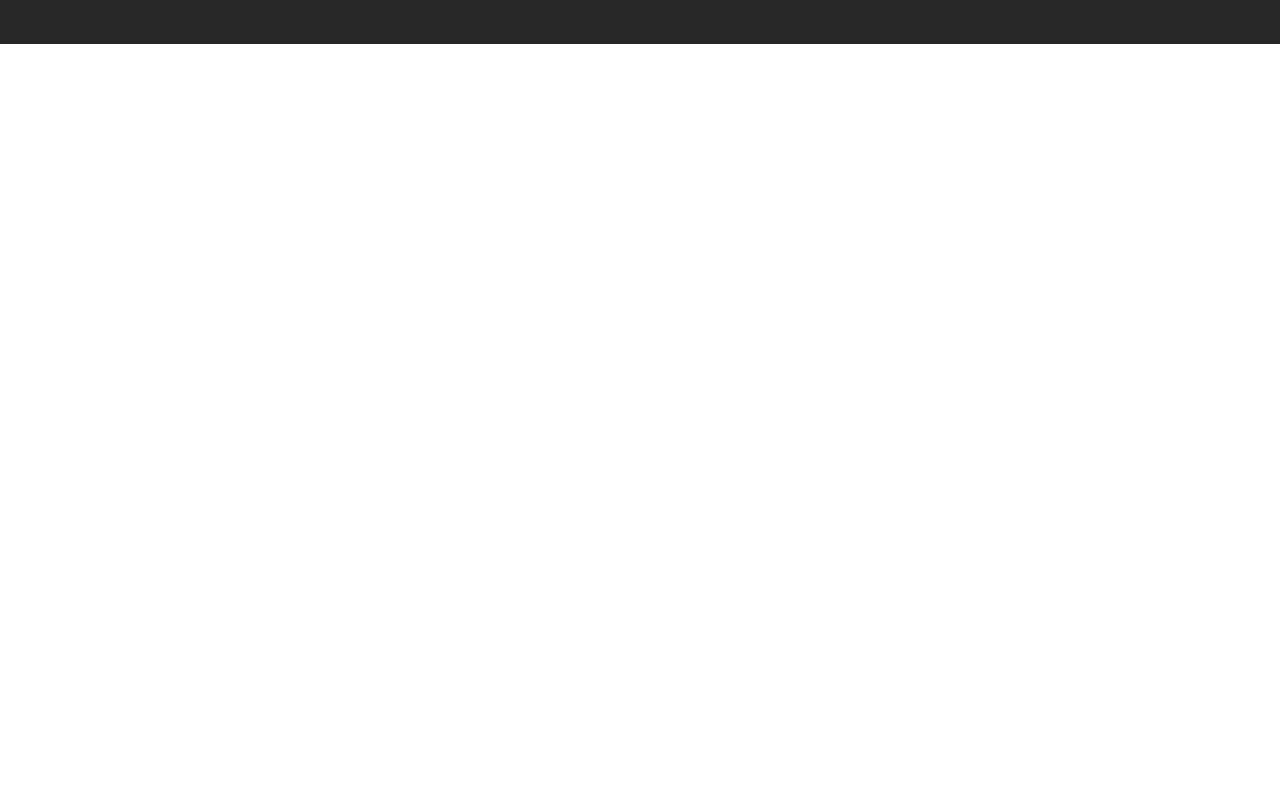
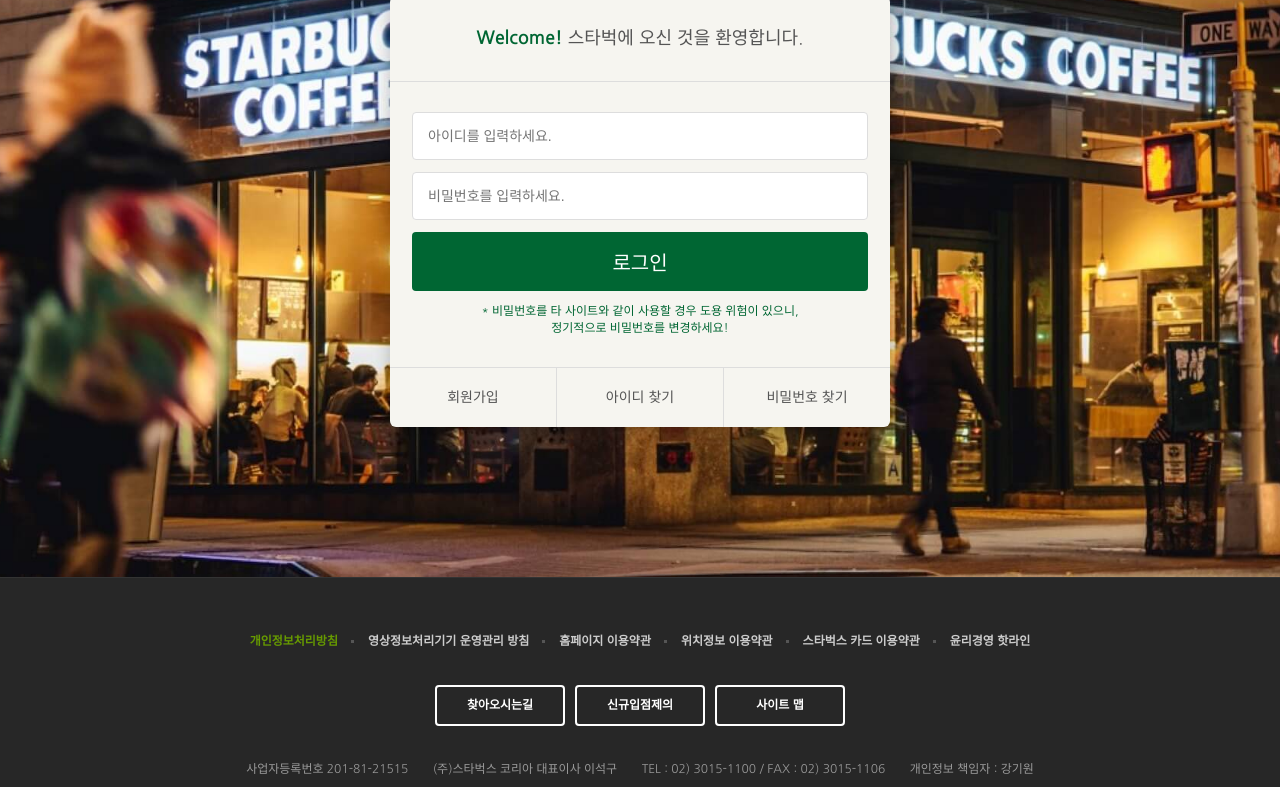
Before and after one commit to zer0bi9/starbucks-clone, a plain HTML site: page signin/index.html in a window 1280 px wide. Shown: the part 290-1077 px from the top of the page. Before the commit the page ends 800 px from the top, so only its background shows below. Drawn offline with nearby package versions, Linux system fonts and the light colour scheme.

Commit message:
update signin page

```diff
--- /dev/null
+++ b/css/signin.css
@@ -0,0 +1,78 @@
+.signin {
+  margin-top: 120px;
+  padding: 100px 0 150px;
+  background-image: url("../images/signin_bg.jpg");
+  background-repeat: no-repeat;
+  background-position: center;
+  background-attachment: fixed;
+  background-size: cover;
+}
+.signin h1 {
+  color: #fff;
+  font-size: 30px;
+  font-weight: 700;
+  text-align: center;
+  margin-bottom: 24px;
+}
+.signin .signin__card {
+  width: 500px;
+  margin: 0 auto;
+  border-radius: 6px;
+  background-color: #f6f5f0;
+  box-shadow: 2px 2px 20px rgba(0, 0, 0, 0.3);
+  color: #555;
+}
+.signin__card h2 {
+  padding: 30px;
+  font-size: 18px;
+  text-align: center;
+  border-bottom: 1px solid #ddd;
+}
+.signin__card h2 strong {
+  font-weight: 700;
+  color: #006633;
+}
+.signin__card form {
+  padding: 30px 22px;
+}
+.signin__card form input {
+  width: 100%;
+  margin-bottom: 12px;
+  padding: 15px;
+  border: 1px solid #ddd;
+  border-radius: 4px;
+  outline: none;
+  box-sizing: border-box;
+  font-size: 14px;
+}
+.signin__card form [type="submit"] {
+  background-color: #006633;
+  border: none;
+  color: #fff;
+  font-size: 20px;
+  cursor: pointer;
+}
+.signin__card form p {
+  font-size: 12px;
+  color: #006633;
+  text-align: center;
+}
+.signin__card .actions {
+  display: flex;
+  border-top: 1px solid #ddd;
+}
+.signin__card .actions a {
+  flex-grow: 1;
+  flex-basis: 0;
+  text-align: center;
+  padding: 20px;
+  color: #555;
+  font-size: 14px;
+  border-right: 1px solid #ddd;
+}
+.signin__card .actions a:last-child {
+  border-right: none;
+}
+.signin__card .actions a:hover {
+  text-decoration: underline;
+}
--- a/signin/index.html
+++ b/signin/index.html
@@ -51,6 +51,7 @@
     />
 
     <link rel="stylesheet" href="../css/common.css" />
+    <link rel="stylesheet" href="../css/signin.css" />
 
     <script defer src="../js/common.js"></script>
   </head>
@@ -391,7 +392,26 @@
       </div>
     </header>
 
-    <section class="signin"></section>
+    <section class="signin">
+      <h1>로그인</h1>
+      <div class="signin__card">
+        <h2><strong>Welcome!</strong> 스타벅에 오신 것을 환영합니다.</h2>
+        <form>
+          <input type="text" placeholder="아이디를 입력하세요." />
+          <input type="password" placeholder="비밀번호를 입력하세요." />
+          <input type="submit" value="로그인" />
+          <p>
+            * 비밀번호를 타 사이트와 같이 사용할 경우 도용 위험이 있으니,<br />
+            정기적으로 비밀번호를 변경하세요!
+          </p>
+        </form>
+        <div class="actions">
+          <a href="javascript:void(0)">회원가입</a>
+          <a href="javascript:void(0)">아이디 찾기</a>
+          <a href="javascript:void(0)">비밀번호 찾기</a>
+        </div>
+      </div>
+    </section>
 
     <!-- FOOTER -->
     <footer>
```
